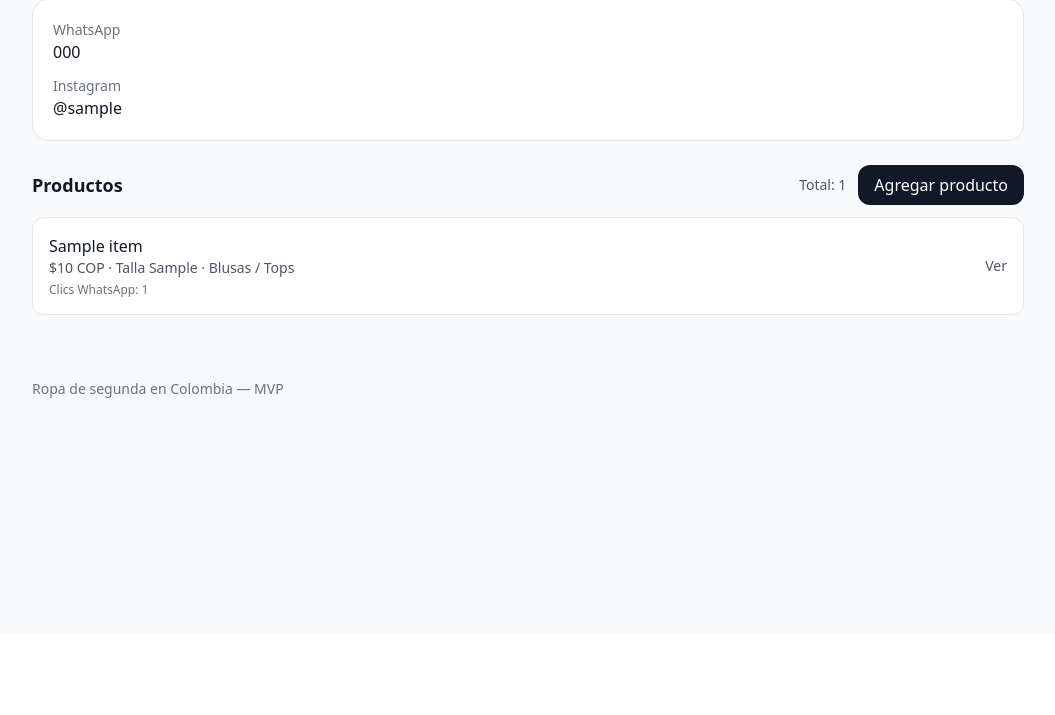
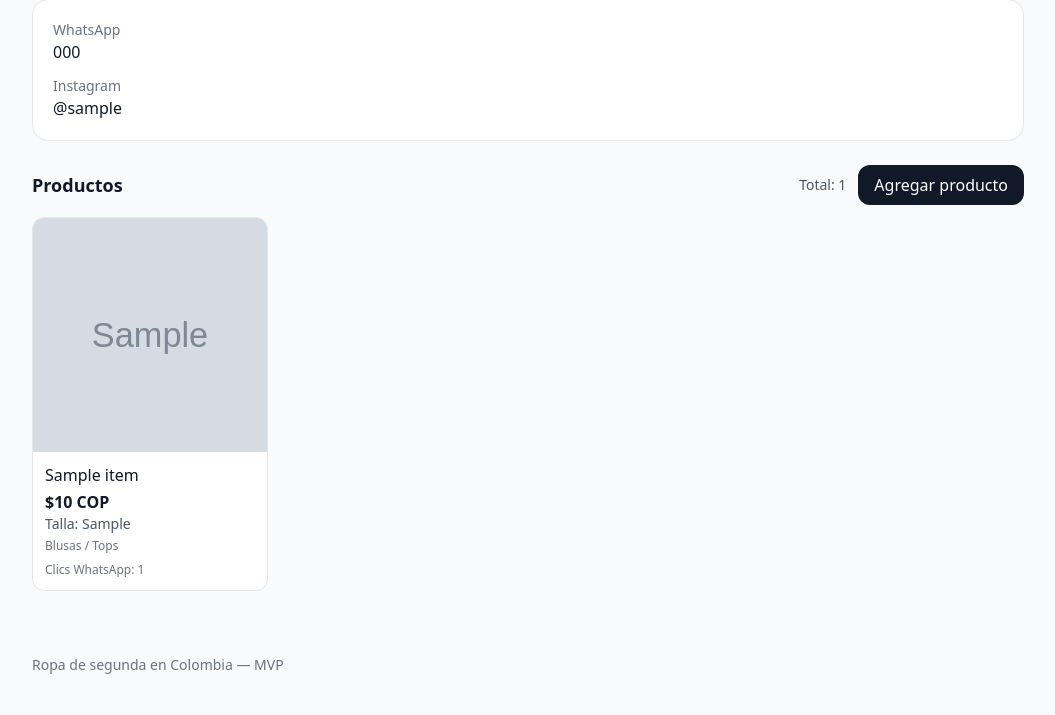
Before and after one commit to StefanyNoguera/recloset, a Django app: page /mi-tienda/ in a window 1280 px wide. Shown: the part 166-881 px from the top of the page, without its empty margins (112-1167 px from the left). Before the commit the page ends 564 px from the top, so only its background shows below. Run offline with Django 5.2, Linux system fonts and the light colour scheme; a user stored in the database is signed in; tables that the repository leaves empty hold one stand-in row (values such as "Sample post"); grey boxes marked "Sample" are stand-in pictures; some libraries are stand-ins or nearby versions.

Commit message:
Show store items as image cards in My Store page

```diff
--- a/market/templates/market/my_store.html
+++ b/market/templates/market/my_store.html
@@ -31,18 +31,39 @@
   </div>
 
   {% if items %}
-    <div class="space-y-3">
+    <div class="grid grid-cols-2 sm:grid-cols-3 lg:grid-cols-4 gap-4">
       {% for item in items %}
-        <div class="bg-white border rounded-xl p-4 flex items-center justify-between gap-4">
-          <div>
-            <p class="font-medium">{{ item.title }}</p>
-            <p class="text-sm text-gray-600">
-              ${{ item.price }} COP · Talla {{ item.size }} · {{ item.get_category_display }}
-              {% if not item.is_available %} · <span class="text-red-600">No disponible</span>{% endif %}
-            </p>
-            <p class="text-xs text-gray-500 mt-1">Clics WhatsApp: {{ item.whatsapp_clicks }}</p>
-          </div>
-          <a href="{% url 'item_detail' item.pk %}" class="text-sm text-gray-600 hover:text-gray-900">Ver</a>
+        <div class="bg-white border rounded-xl overflow-hidden">
+          <a href="{% url 'item_detail' item.pk %}" class="block">
+            <div class="aspect-square bg-gray-100">
+              {% if item.photo %}
+                <img src="{{ item.photo.url }}" alt="{{ item.title }}" class="w-full h-full object-cover">
+              {% else %}
+                <div class="w-full h-full flex items-center justify-center text-gray-400 text-sm">Sin foto</div>
+              {% endif %}
+            </div>
+
+            <div class="p-3">
+              <h3 class="font-medium leading-snug">{{ item.title }}</h3>
+
+              <p class="mt-1 font-semibold">
+                {% if item.price %}
+                  ${{ item.price }} COP
+                {% else %}
+                  Precio no definido
+                {% endif %}
+              </p>
+
+              <p class="text-sm text-gray-600">Talla: {{ item.size }}</p>
+              <p class="text-xs text-gray-500 mt-1">{{ item.get_category_display }}</p>
+
+              {% if not item.is_available %}
+                <p class="text-xs text-red-600 mt-2">No disponible</p>
+              {% endif %}
+
+              <p class="text-xs text-gray-500 mt-2">Clics WhatsApp: {{ item.whatsapp_clicks }}</p>
+            </div>
+          </a>
         </div>
       {% endfor %}
     </div>
```
